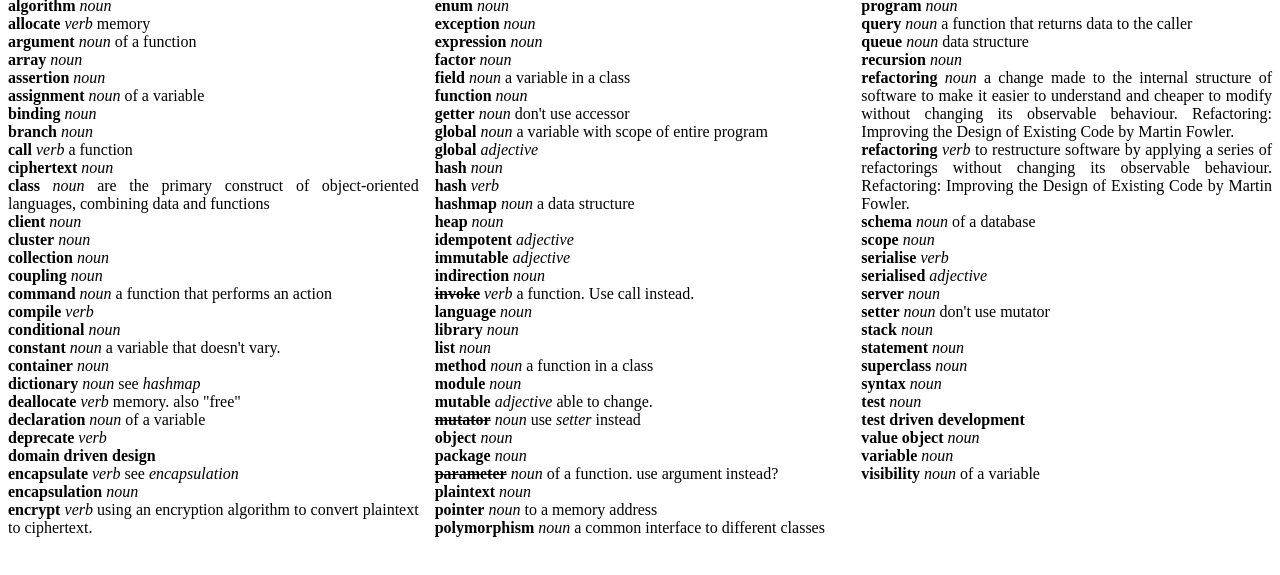
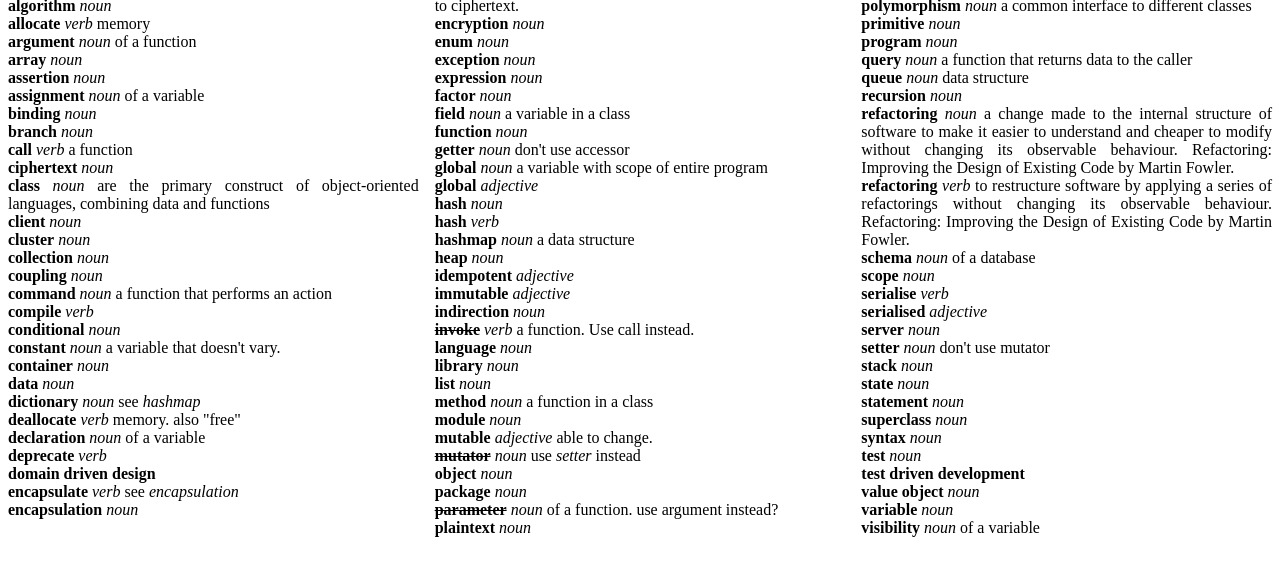
Before and after one commit to jttait/dictionary.github.io, a plain HTML site: page index.html in a window 1280 px wide. Shown: the part 101-676 px from the top of the page. Drawn offline with Linux system fonts and the light colour scheme.

Commit message:
Update index.html

```diff
--- a/index.html
+++ b/index.html
@@ -27,6 +27,7 @@
       <p><b>conditional</b> <i>noun</i></p>
       <p><b>constant</b> <i>noun</i> a variable that doesn't vary.</p>
       <p><b>container</b> <i>noun</i></p>
+      <p><b>data</b> <i>noun</i></p>
       <p><b>dictionary</b> <i>noun</i> see <i>hashmap</i></p>
       <p><b>deallocate</b> <i>verb</i> memory. also "free"</p>
       <p><b>declaration</b> <i>noun</i> of a variable</p>
@@ -85,6 +86,7 @@
       <p><b>server</b> <i>noun</i></p>
       <p><b>setter</b> <i>noun</i> don't use mutator</p>
       <p><b>stack</b> <i>noun</i></p>
+      <p><b>state</b> <i>noun</i></p>
       <p><b>statement</b> <i>noun</i></p>
       <p><b>superclass</b> <i>noun</i></p>
       <p><b>syntax</b> <i>noun</i></p>
```
